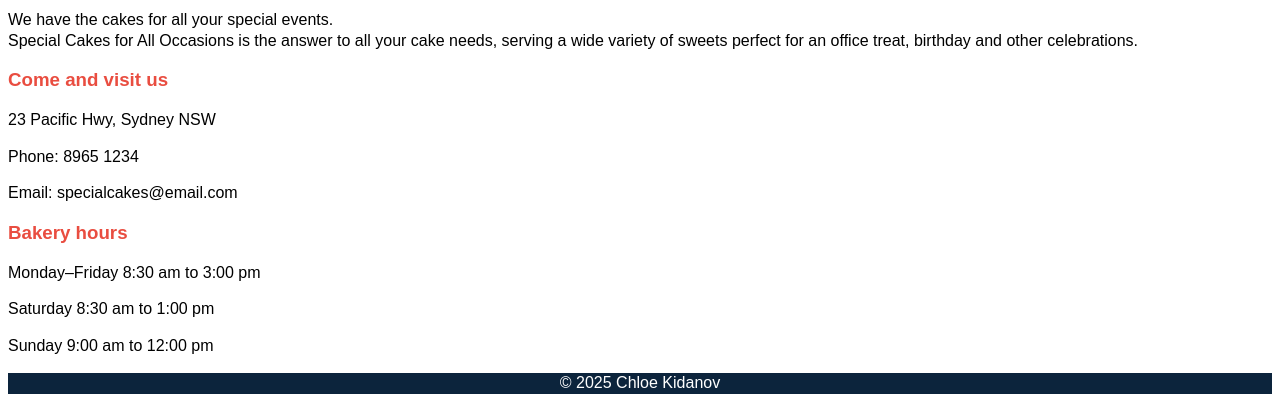
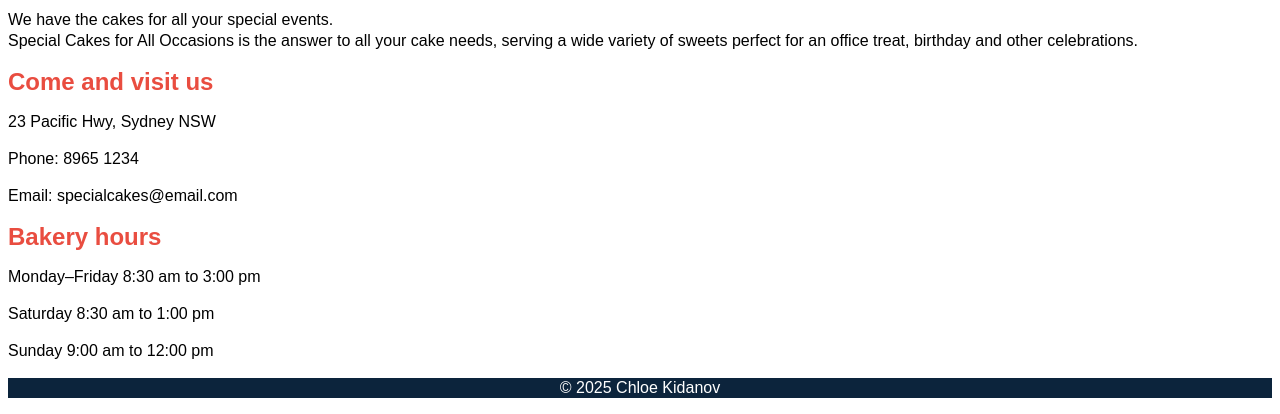
Before and after one commit to ckidanov/ckidanov.github.io, a plain HTML site: page index.html in a window 1280 px wide. Shown: the part 525-939 px from the top of the page. Drawn offline with Linux system fonts and the light colour scheme.

Commit message:
Fixed headings

```diff
--- a/index.html
+++ b/index.html
@@ -24,12 +24,12 @@
      Special Cakes for All Occasions is the answer to all your cake needs, serving a wide variety of sweets perfect for an office treat, birthday and other celebrations.
   </p>
 
-  <h3>Come and visit us</h3>
+  <h2>Come and visit us</h2>
   <p>23 Pacific Hwy, Sydney NSW</p>
   <p>Phone: 8965 1234</p>
   <p>Email: specialcakes@email.com</p>
 
-  <h3>Bakery hours</h3>
+  <h2>Bakery hours</h2>
   <p>Monday–Friday 8:30 am to 3:00 pm</p>
   <p>Saturday 8:30 am to 1:00 pm</p>
   <p>Sunday 9:00 am to 12:00 pm</p>
```
